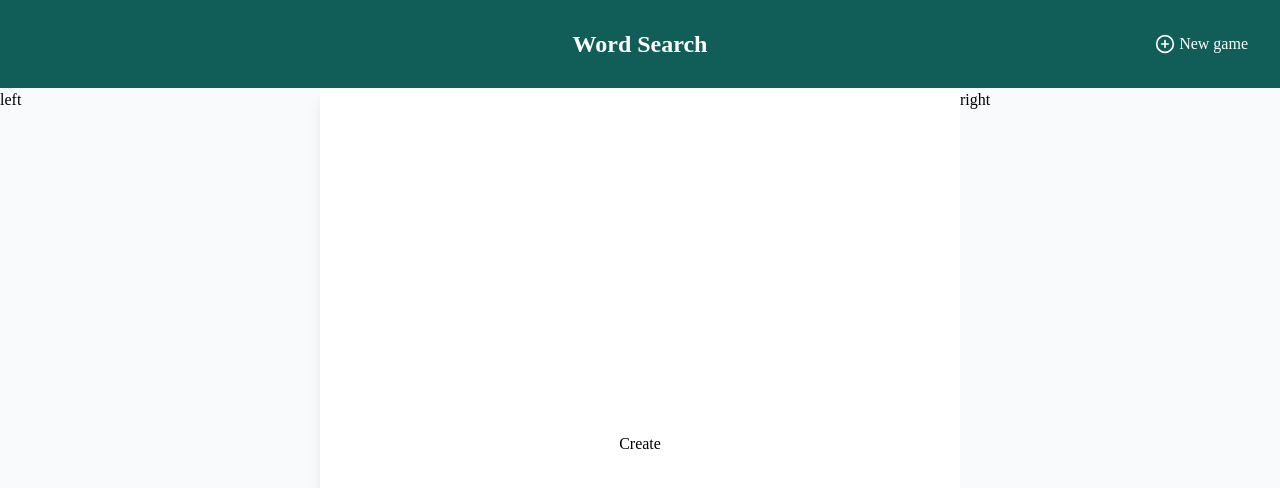
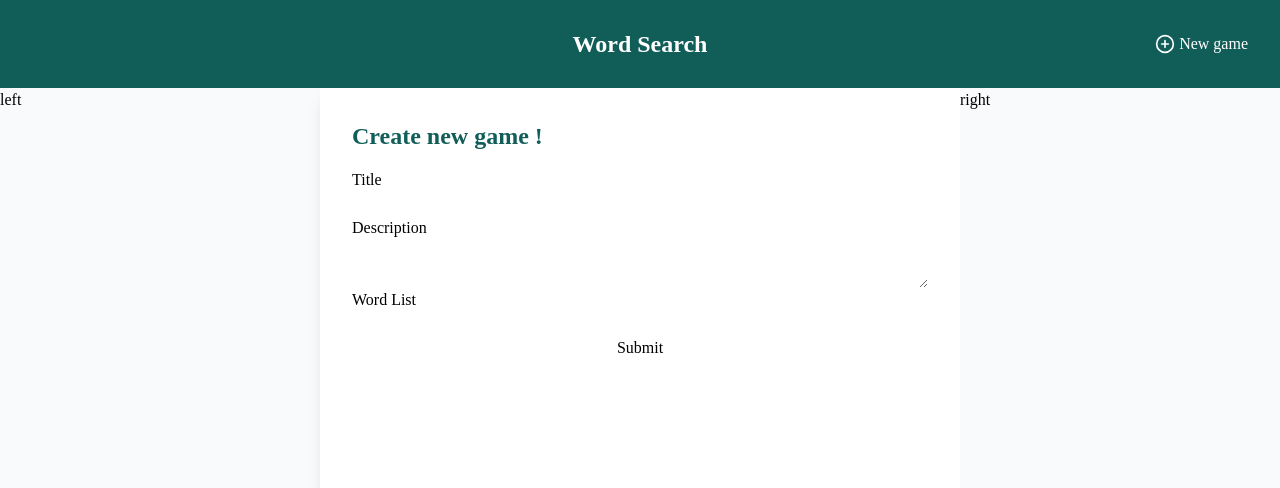
Before and after one commit to LJS0000/word-search, a React (Create React App) app: page /create in a window 1280 px wide. Shown: the top 488 px of the page. Built offline with nearby package versions, Linux system fonts and the light colour scheme; a web font is replaced by a local one.

Commit message:
💄 UI_게임 생성 화면 모양 잡기

```diff
--- a/src/pages/CreatePage.tsx
+++ b/src/pages/CreatePage.tsx
@@ -1,5 +1,21 @@
+import styles from '../styles/Create.module.css';
+
 const CreatePage = () => {
-  //title, desc, word list(10~30 at least 10words)
-  return <div>Create</div>;
+  return (
+    <div className={styles.formContainer}>
+      <h2 className={styles.title}>Create new game !</h2>
+      <form className={styles.form}>
+        <label htmlFor='title'>Title</label>
+        <input type='text' name='title' id='title' />
+        <label htmlFor='desc'>Description</label>
+        <textarea name='desc' id='desc' />
+        <label htmlFor='wordList'>Word List</label>
+        <div>
+          <input type='text' name='wordList' id='wordList' />
+        </div>
+        <button type='submit'>Submit</button>
+      </form>
+    </div>
+  );
 };
 export default CreatePage;
--- a/src/pages/HomePage.tsx
+++ b/src/pages/HomePage.tsx
@@ -2,6 +2,10 @@ import styles from '../styles/HomePage.module.css';
 import Board from '../components/shared/Board';
 
 const HomePage = () => {
-  return <Board />;
+  return (
+    <div className={styles.mainContainer}>
+      <Board />
+    </div>
+  );
 };
 export default HomePage;
--- /dev/null
+++ b/src/styles/Create.module.css
@@ -0,0 +1,13 @@
+.formContainer {
+  @apply w-full h-full p-8;
+}
+
+.title {
+  @apply text-2xl font-bold text-teal-800;
+  @apply mb-4;
+}
+
+.form {
+  @apply w-full;
+  @apply flex flex-col;
+}
--- /dev/null
+++ b/src/styles/HomePage.module.css
@@ -0,0 +1,4 @@
+.mainContainer {
+  @apply w-full h-full;
+  @apply flex items-center justify-center;
+}
--- a/src/styles/Layout.module.css
+++ b/src/styles/Layout.module.css
@@ -21,5 +21,4 @@
 
 .main {
   @apply w-full h-full shadow-lg md:w-1/2;
-  @apply flex items-center justify-center;
 }
```
